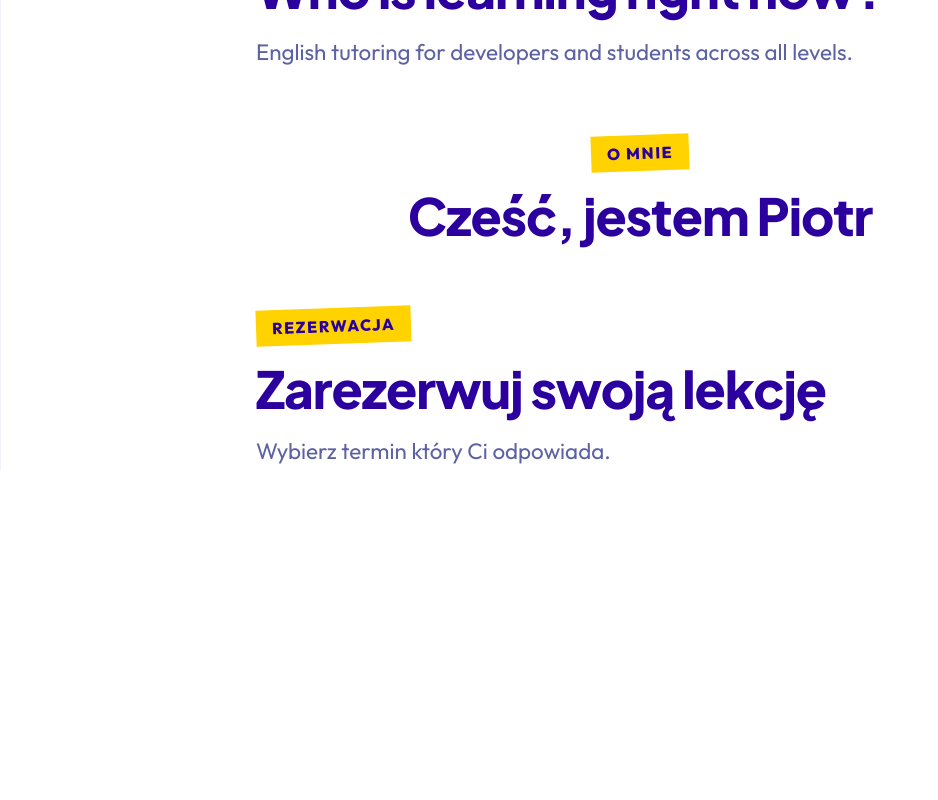
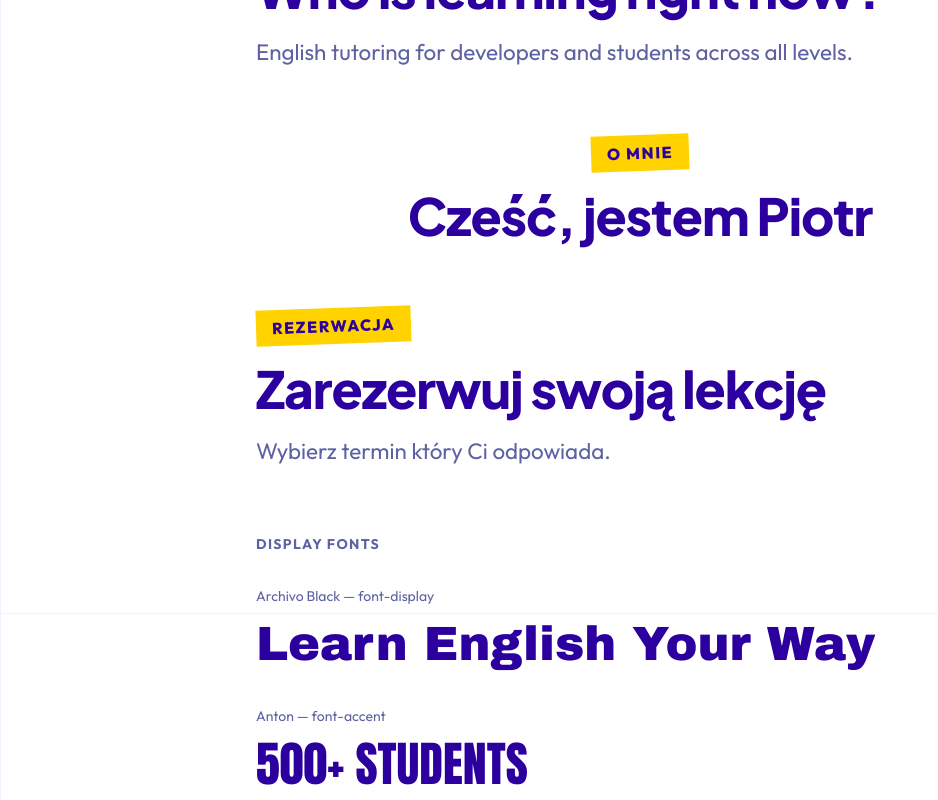
Before and after one commit to matchmakers69/fluent-stack, a Next.js app: page /en in a window 1280 px wide. Shown: the part 987-1787 px from the top of the page, without its empty margins (0-938 px from the left). Before the commit the page ends 1457 px from the top, so only its background shows below. Built offline with nearby package versions, Linux system fonts and the light colour scheme; no server answers.

Commit message:
Added more typography variants

```diff
--- a/src/app/[locale]/(marketing)/page.tsx
+++ b/src/app/[locale]/(marketing)/page.tsx
@@ -31,23 +31,44 @@ export default function HomePage() {
       <div className="mt-16 flex flex-col gap-16">
         <SectionHeading
           label="Featured"
-          labelVariant="yellow"
           title="Who is learning right now?"
           description="English tutoring for developers and students across all levels."
         />
         <SectionHeading
           label="O mnie"
-          labelVariant="cyan"
           title="Cześć, jestem Piotr"
           align="center"
         />
         <SectionHeading
           label="Rezerwacja"
-          labelVariant="pink"
           title="Zarezerwuj swoją lekcję"
           description="Wybierz termin który Ci odpowiada."
         />
       </div>
+
+      <div className="mt-16 flex flex-col gap-8">
+        <p className="text-muted-foreground font-bold uppercase tracking-widest text-sm">
+          Display fonts
+        </p>
+
+        <div>
+          <p className="text-sm text-muted-foreground mb-2">
+            Archivo Black — font-display
+          </p>
+          <p className="font-[family-name:var(--font-display)] text-5xl leading-tight">
+            Learn English Your Way
+          </p>
+        </div>
+
+        <div>
+          <p className="text-sm text-muted-foreground mb-2">
+            Anton — font-accent
+          </p>
+          <p className="font-[family-name:var(--font-accent)] text-5xl leading-tight">
+            500+ STUDENTS
+          </p>
+        </div>
+      </div>
     </main>
   )
 }
--- a/src/app/globals.css
+++ b/src/app/globals.css
@@ -10,6 +10,8 @@
   --font-sans: var(--font-outfit);
   --font-mono: var(--font-geist-mono);
   --font-heading: var(--font-heading);
+  --font-display: var(--font-display);
+  --font-accent: var(--font-accent);
   --color-sidebar-ring: var(--sidebar-ring);
   --color-sidebar-border: var(--sidebar-border);
   --color-sidebar-accent-foreground: var(--sidebar-accent-foreground);
--- a/src/lib/fonts.ts
+++ b/src/lib/fonts.ts
@@ -1,4 +1,4 @@
-import { Plus_Jakarta_Sans, Outfit, Geist_Mono } from "next/font/google"
+import { Plus_Jakarta_Sans, Outfit, Geist_Mono, Archivo_Black, Anton } from "next/font/google"
 
 const jakartaFont = Plus_Jakarta_Sans({
   subsets: ["latin"],
@@ -20,5 +20,19 @@ const geistMonoFont = Geist_Mono({
   variable: "--font-geist-mono",
 })
 
-const fonts = [jakartaFont, outfitFont, geistMonoFont]
+const archivoBlackFont = Archivo_Black({
+  subsets: ["latin"],
+  display: "swap",
+  variable: "--font-display",
+  weight: "400",
+})
+
+const antonFont = Anton({
+  subsets: ["latin"],
+  display: "swap",
+  variable: "--font-accent",
+  weight: "400",
+})
+
+const fonts = [jakartaFont, outfitFont, geistMonoFont, archivoBlackFont, antonFont]
 export const fontsClassName = fonts.map((f) => f.variable).join(" ")
```
Also changed, not shown: src/app/[locale]/layout.tsx (+20 -14 lines), 2 other files (tests, documents, lock files or other folders).
